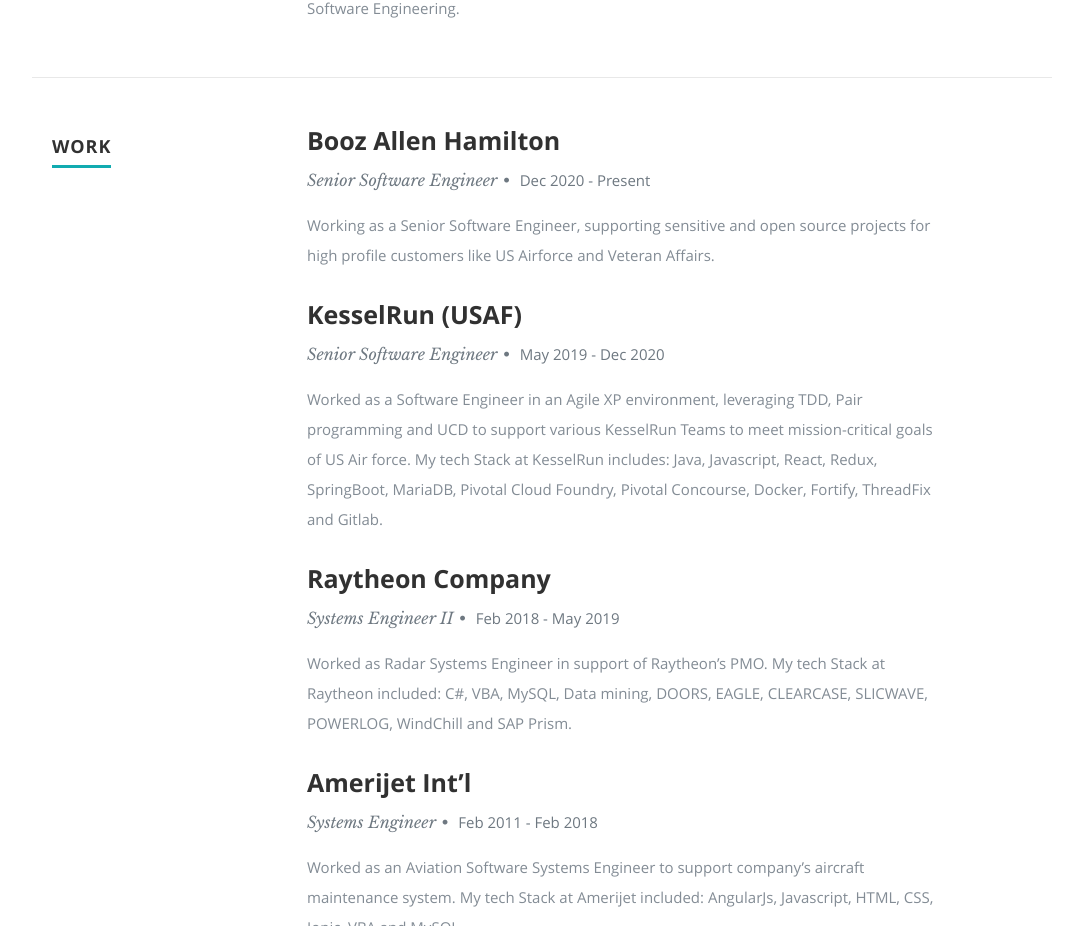
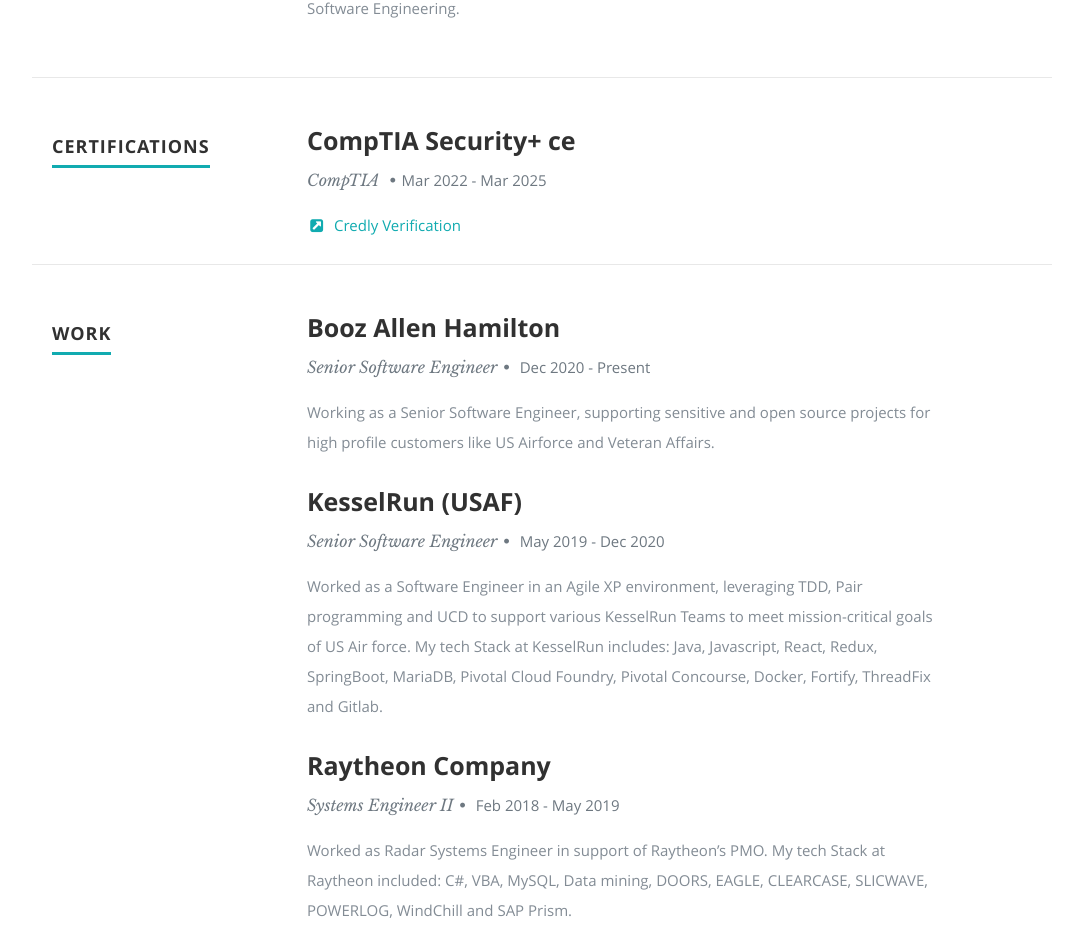
Before and after one commit to ShobyP/react-resume, a React (Create React App) app: page / in a window 1280 px wide. Shown: the part 1677-2603 px from the top of the page, without its empty margins (98-1181 px from the left). Built offline with nearby package versions, Linux system fonts and the light colour scheme.

Commit message:
Adds certification tab

```diff
--- a/public/resumeData.json
+++ b/public/resumeData.json
@@ -36,6 +36,14 @@
         "degree":"Bachelor in Computer Science",
         "graduated":"Dec 2017",
         "description":"Some of the highlights of FIU's Undergraduate Coursework includes Operating Systems, Databases, Algorithms, Programming Languages, Data mining, Computer Architecture and Software Engineering."
+      }
+    ],
+    "certifications":[
+      {
+        "certification":"CompTIA Security+ ce",
+        "issuedBy":"CompTIA",
+        "validity":"Mar 2022 - Mar 2025",
+        "credly": "https://www.credly.com/badges/18706b1a-5838-4a5d-b86b-9bf55721a7f8/public_url"
       }
     ],
     "work":[
--- a/src/Components/Resume.js
+++ b/src/Components/Resume.js
@@ -5,17 +5,31 @@
 
     if(this.props.data){
       var skillmessage = this.props.data.skillmessage;
+
+      //Education:
       var education = this.props.data.education.map(function(education){
         return <div key={education.school}><h3>{education.school}</h3>
         <p className="info">{education.degree} <span>&bull;</span><em className="date">{education.graduated}</em></p>
         <p>{education.description}</p></div>
       })
+
+      //Certifications:
+      var certifications = this.props.data.certifications.map(function(certification){
+        return <div key={certification.certification}><h3>{certification.certification}</h3>
+        <p className="info">{certification.issuedBy} <span>&bull;</span><em className="date">{certification.validity}</em></p>
+        <a href={certification.credly} target="_blank" className="link"><i className="fa fa-fw fa-external-link-square"  aria-hidden="true"></i>&nbsp; Credly Verification</a>
+        </div>
+      })
+
+      //Work History
       var work = this.props.data.work.map(function(work){
         return <div key={work.company}><h3>{work.company}</h3>
             <p className="info">{work.title}<span>&bull;</span> <em className="date">{work.years}</em></p>
             <p>{work.description}</p>
         </div>
       })
+
+      //Skillset:
       var skills = this.props.data.skills.map(function(skills){
         var className = 'bar-expand '+skills.name.toLowerCase();
         return <li key={skills.name}><span style={{width:skills.level}}className={className}></span><em>{skills.name}</em></li>
@@ -34,6 +48,20 @@
             <div className="row item">
                <div className="twelve columns">
                  {education}
+               </div>
+            </div>
+         </div>
+      </div>
+
+      <div className="row education">
+         <div className="three columns header-col">
+            <h1><span>Certifications</span></h1>
+         </div>
+
+         <div className="nine columns main-col">
+            <div className="row item">
+               <div className="twelve columns">
+                 {certifications}
                </div>
             </div>
          </div>
```
Also changed, not shown: 129 other files (tests, documents, lock files or other folders).
